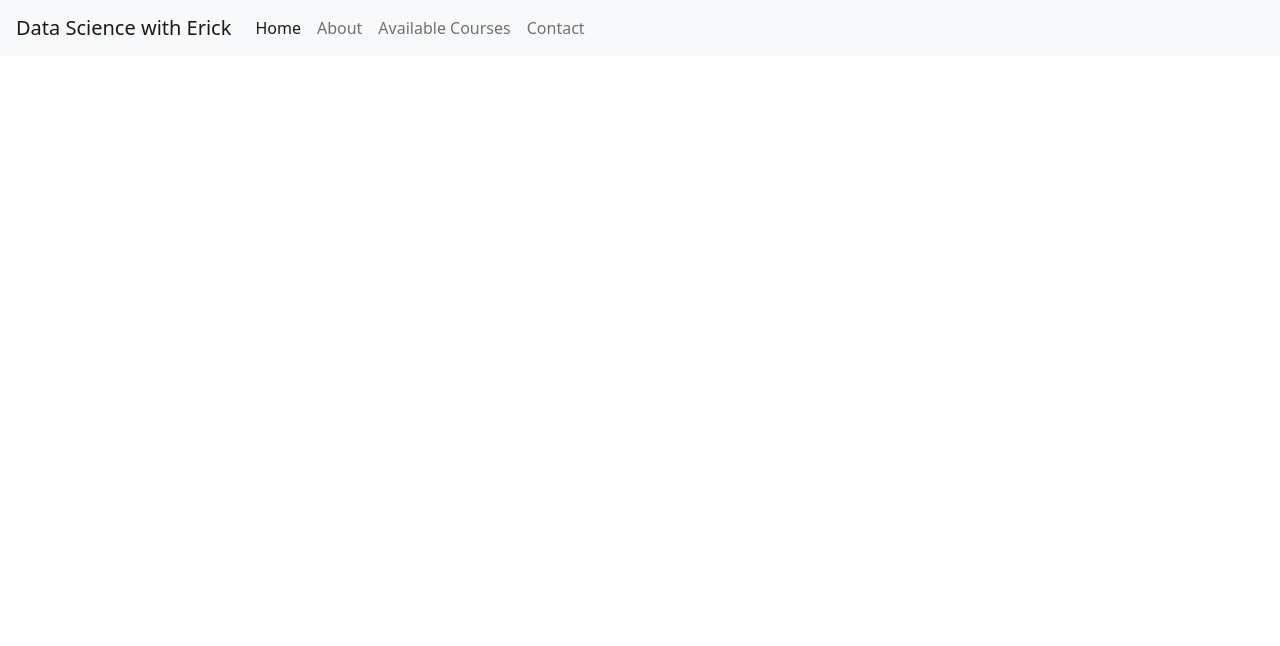
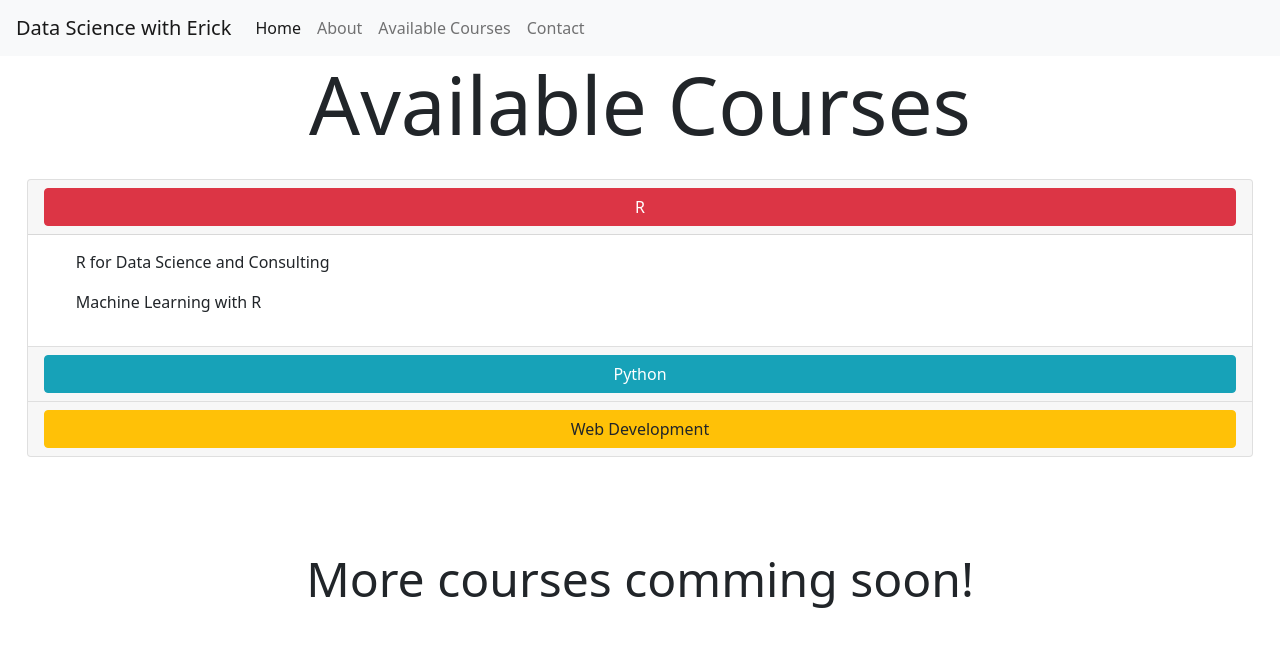
Before and after one commit to daleericko/daleericko.github.io, a plain HTML site: page courses.html in a window 1280 px wide. Drawn offline with nearby package versions, Linux system fonts and the light colour scheme.

Commit message:
added courses

```diff
--- a/courses.html
+++ b/courses.html
@@ -26,6 +26,71 @@
         </div>
       </nav>
 
+      <!-- Add layout for courses available -->
+      <div class="container-fluid">
+        <h1 class="display-1">
+          <p class="text-center">Available Courses</p>
+        </h1>
+      </div>
+
+
+      <!-- Layout for Collapsable Courses -->
+
+      <div class="accordion" id="accordionExample" style="margin: 20pt;">
+        <div class="card">
+          <div class="card-header" id="headingOne">
+            <h2 class="mb-0">
+              <button class="btn btn-danger btn-block text-center" type="button" data-toggle="collapse" data-target="#collapseOne" aria-expanded="true" aria-controls="collapseOne">
+                R
+              </button>
+            </h2>
+          </div>
+
+          <div id="collapseOne" class="collapse show" aria-labelledby="headingOne" data-parent="#accordionExample">
+            <div class="card-body">
+              <ul>R for Data Science and Consulting</ul>
+              <ul>Machine Learning with R</ul>
+            </div>
+          </div>
+        </div>
+        <div class="card">
+          <div class="card-header" id="headingTwo">
+            <h2 class="mb-0">
+              <button class="btn btn-info btn-block text-center collapsed" type="button" data-toggle="collapse" data-target="#collapseTwo" aria-expanded="false" aria-controls="collapseTwo">
+                Python
+              </button>
+            </h2>
+          </div>
+          <div id="collapseTwo" class="collapse" aria-labelledby="headingTwo" data-parent="#accordionExample">
+            <div class="card-body">
+              <ul>Python for Beginners</ul>
+              <ul>Data Analysis with Python</ul>
+            </div>
+          </div>
+        </div>
+        <div class="card">
+          <div class="card-header" id="headingThree">
+            <h2 class="mb-0">
+              <button class="btn btn-warning btn-block text-center collapsed" type="button" data-toggle="collapse" data-target="#collapseThree" aria-expanded="false" aria-controls="collapseThree">
+                Web Development
+              </button>
+            </h2>
+          </div>
+          <div id="collapseThree" class="collapse" aria-labelledby="headingThree" data-parent="#accordionExample">
+            <div class="card-body">
+              <ul>HTML and CSS Basics</ul>
+            </div>
+          </div>
+        </div>
+      </div>
+
+      <!-- More comming soon message -->
+      <div class="container" style="padding-top: 50pt;">
+        <h1 class="display-5">
+          <p class="text-center">More courses comming soon!</p>
+        </h1>
+      </div>
+
       <script src="https://cdn.jsdelivr.net/npm/popper.js@1.16.0/dist/umd/popper.min.js" integrity="sha384-Q6E9RHvbIyZFJoft+2mJbHaEWldlvI9IOYy5n3zV9zzTtmI3UksdQRVvoxMfooAo" crossorigin="anonymous"></script>
   <script src="https://stackpath.bootstrapcdn.com/bootstrap/5.0.0-alpha1/js/bootstrap.min.js" integrity="sha384-oesi62hOLfzrys4LxRF63OJCXdXDipiYWBnvTl9Y9/TRlw5xlKIEHpNyvvDShgf/" crossorigin="anonymous"></script>
 </body>
```
Also changed, not shown: images/Rlogo.png (added).
